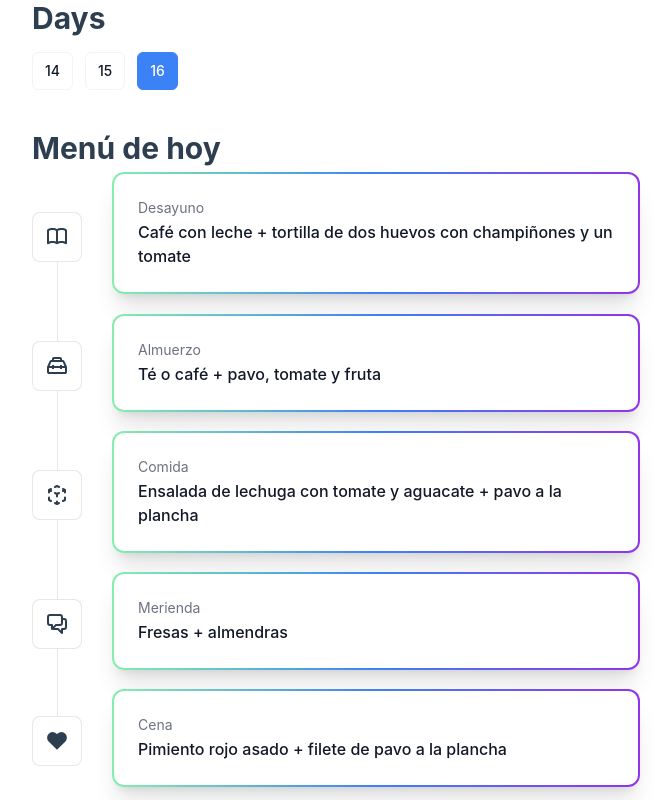
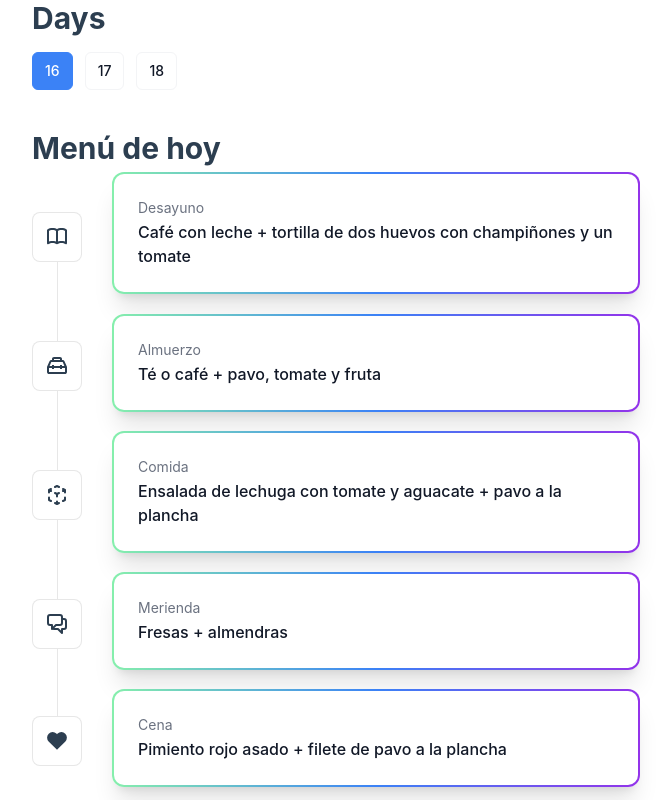
Before and after one commit to pablosirera/weekly-menu, a Vue app: page / in a window 1280 px wide. Shown: the whole page, without its empty margins (0-671 px from the left). Built offline with nearby package versions, Linux system fonts and the light colour scheme.

Commit message:
load correct days

```diff
--- a/src/views/HomeView.vue
+++ b/src/views/HomeView.vue
@@ -6,11 +6,21 @@ import { menu } from '@/utils/menu'
 
 const defaultDay = ref(new Date().getDate())
 const localMenu = ref(menu[defaultDay.value.toString()])
+let days = []
 
 const changeDay = day => {
   console.log(day)
   localMenu.value = menu[day]
 }
+const loadDays = () => {
+  const today = new Date().getDate()
+  days = [today, today + 1, today + 2].map(day => ({
+    value: day.toString(),
+    text: day.toString(),
+  }))
+}
+
+loadDays()
 
 console.log(localMenu.value)
 </script>
@@ -19,11 +29,7 @@ console.log(localMenu.value)
   <main>
     <h2 class="font-bold text-3xl mb-4 dark:text-white">Days</h2>
     <RadioGroups
-      :options="[
-        { value: '14', text: '14' },
-        { value: '15', text: '15' },
-        { value: '16', text: '16' },
-      ]"
+      :options="days"
       :defaultOption="defaultDay.toString()"
       name="days"
       @change="changeDay"
```
